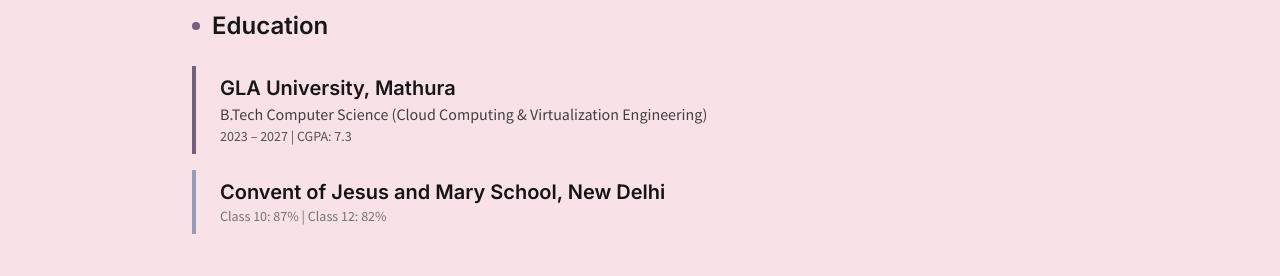
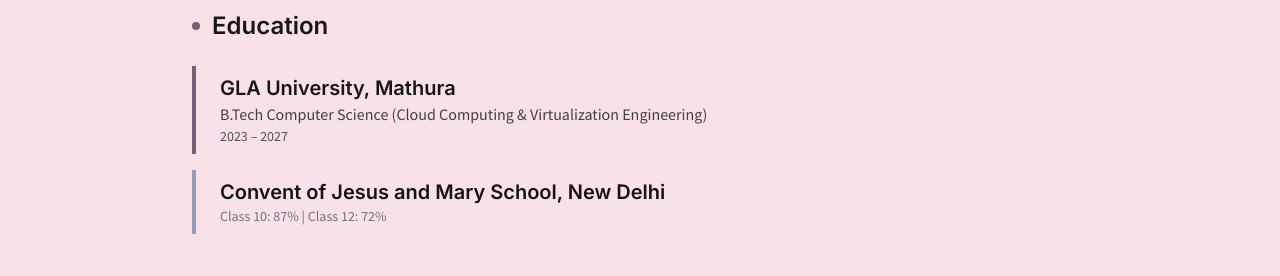
Before and after one commit to advita6/advita-portfolio, a React (Create React App) app in the folder frontend/: page / in a window 1280 px wide. Shown: the part 1200-1476 px from the top of the page. Built offline with nearby package versions, Linux system fonts and the light colour scheme.

Commit message:
Update portfolio content and UI

```diff
--- a/frontend/src/components/About.js
+++ b/frontend/src/components/About.js
@@ -55,7 +55,7 @@
                   B.Tech Computer Science (Cloud Computing & Virtualization Engineering)
                 </p>
                 <p className="text-sm text-neutral-600 dark:text-muted-foreground">
-                  2023 – 2027 | CGPA: 7.3
+                  2023 – 2027
                 </p>
               </div>
 
@@ -64,7 +64,7 @@
                   Convent of Jesus and Mary School, New Delhi
                 </h4>
                 <p className="text-sm text-muted-foreground">
-                  Class 10: 87% | Class 12: 82%
+                  Class 10: 87% | Class 12: 72%
                 </p>
               </div>
             </div>
```
